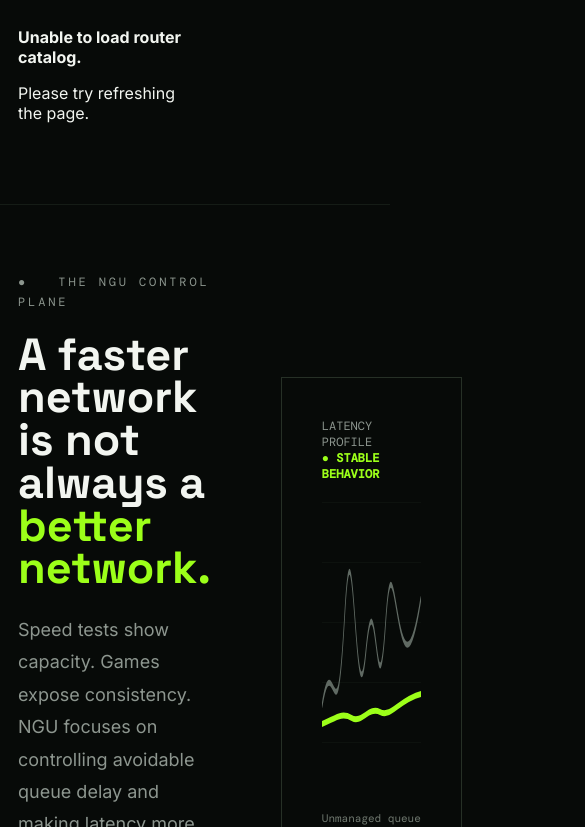
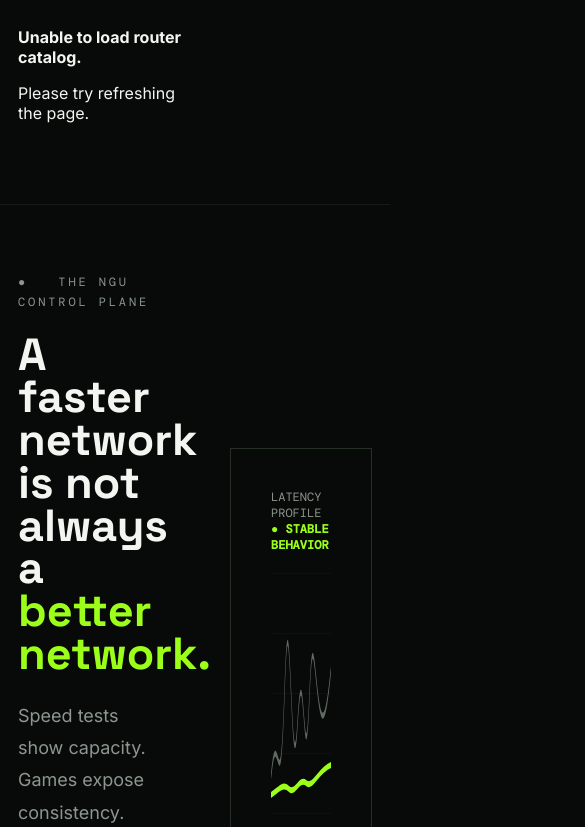
Before and after one commit to Shahidop-dot/ngu-gaming-router, a plain HTML site: page index.html in a window 390 px wide. Shown: the part 1748-2575 px from the top of the page, 585 px wide, since content can reach past the window. Drawn offline with nearby package versions, Linux system fonts and the light colour scheme; no server answers.

Commit message:
Update styles.css

```diff
--- a/styles.css
+++ b/styles.css
@@ -1479,3 +1479,148 @@
     }
 
 }
+/* =========================================================
+   NGU MOBILE FULL-WIDTH FIX
+   ========================================================= */
+
+html {
+    width: 100%;
+    min-width: 0;
+    max-width: 100%;
+    overflow-x: hidden;
+}
+
+body {
+    width: 100%;
+    min-width: 0;
+    max-width: 100%;
+    margin: 0;
+    overflow-x: hidden;
+}
+
+main {
+    width: 100%;
+    min-width: 0;
+    max-width: 100%;
+}
+
+header {
+    width: 100%;
+    min-width: 0;
+    max-width: 100%;
+}
+
+section,
+footer,
+.ticker {
+    min-width: 0;
+    max-width: 100%;
+}
+
+.section,
+.finder,
+.contact,
+.control {
+    width: 100%;
+    min-width: 0;
+    max-width: 1450px;
+}
+
+/* Prevent grid children from forcing the page wider */
+.hero,
+.products,
+.control,
+.finder,
+.contact,
+.head {
+    min-width: 0;
+}
+
+.hero > *,
+.products > *,
+.control > *,
+.finder > *,
+.contact > * {
+    min-width: 0;
+}
+
+
+/* =========================================================
+   MOBILE
+   ========================================================= */
+
+@media (max-width: 560px) {
+
+    html,
+    body {
+        width: 100%;
+        min-width: 0;
+        max-width: 100%;
+        overflow-x: hidden;
+    }
+
+    main {
+        width: 100%;
+        min-width: 0;
+    }
+
+    header {
+        width: 100%;
+        padding-left: 18px;
+        padding-right: 18px;
+    }
+
+    .hero {
+        width: 100%;
+        min-width: 0;
+        grid-template-columns: minmax(0, 1fr);
+    }
+
+    .section,
+    .finder,
+    .contact,
+    .control {
+        width: 100%;
+        min-width: 0;
+        max-width: 100%;
+    }
+
+    .products {
+        width: 100%;
+        min-width: 0;
+        grid-template-columns: repeat(2, minmax(0, 1fr));
+    }
+
+    .product {
+        width: 100%;
+        min-width: 0;
+    }
+
+    .product-gallery {
+        width: 100%;
+        min-width: 0;
+    }
+
+    .gallery-track {
+        width: 100%;
+        min-width: 0;
+    }
+
+    .gallery-slide {
+        min-width: 0;
+    }
+
+    .body {
+        min-width: 0;
+    }
+
+    .body h3,
+    .body p {
+        overflow-wrap: anywhere;
+    }
+
+    footer {
+        width: 100%;
+        min-width: 0;
+    }
+}
```
